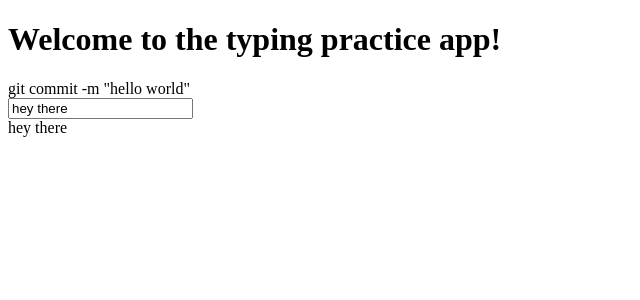
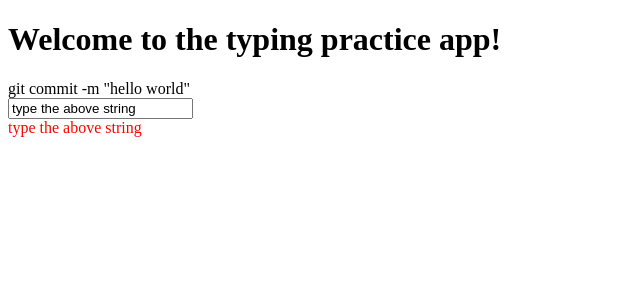
Before and after one commit to adrianmcli/practice-typing, an Angular app: page / in a window 1280 px wide. Shown: the top 300 px of the page, without its empty margins (0-640 px from the left). Built offline with nearby package versions, Linux system fonts and the light colour scheme.

Commit message:
add indicator to show when typed phrase matches target phrase

```diff
--- a/src/app/typing/typing.component.ts
+++ b/src/app/typing/typing.component.ts
@@ -5,9 +5,16 @@ import { Component, OnInit } from '@angular/core';
   template: `
     <div>{{phrase}}</div>
     <input type="text" [(ngModel)]="typedPhrase"/>
-    <div>{{typedPhrase}}</div>
+    <div class="result" [class.valid]="isCorrect()">{{typedPhrase}}</div>
   `,
-  styles: []
+  styles: [`
+    .result {
+      color: red;
+    }
+    .result.valid {
+      color: green;
+    }
+  `]
 })
 export class TypingComponent implements OnInit {
 
@@ -16,7 +23,11 @@ export class TypingComponent implements OnInit {
 
   constructor() {
     this.phrase = `git commit -m "hello world"`;
-    this.typedPhrase = `hey there`;
+    this.typedPhrase = `type the above string`;
+  }
+
+  isCorrect() {
+    return this.phrase === this.typedPhrase;
   }
 
   ngOnInit() {
```
